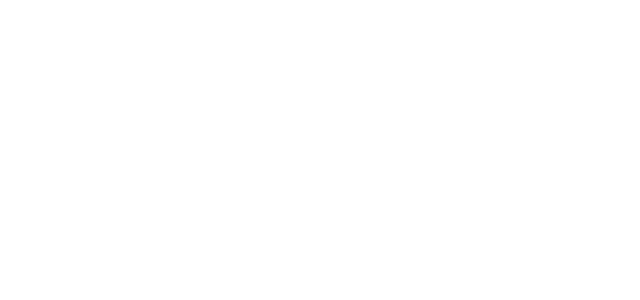
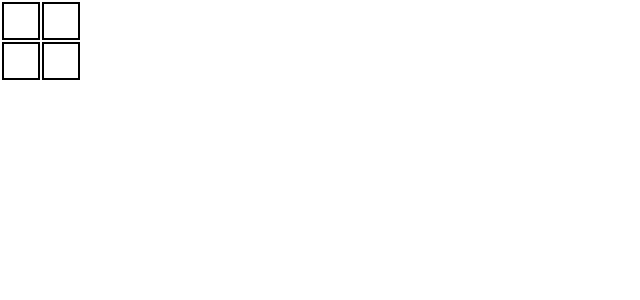
Before and after one commit to MittBrukernavn/alexandersen, a React (Create React App) app in the folder client/: page /minesweeper in a window 1280 px wide. Shown: the top 300 px of the page, without its empty margins (0-640 px from the left). Built offline with nearby package versions, Linux system fonts and the light colour scheme.

Commit message:
Made some base layout

```diff
--- a/client/src/App.js
+++ b/client/src/App.jsx
@@ -7,6 +7,7 @@
 import BingoRequest from './components/bingo/BingoRequest.jsx';
 import ChristmasTree from './components/christmas-binary-tree/ChristmasTree.jsx';
 import Snake from './components/snake/Snake.jsx';
+import Minesweeper from './components/minesweeper/Minesweeper.jsx';
 
 import Login from './components/admin/Login.jsx';
 import AdminPanel from './components/admin/AdminPanel.jsx';
@@ -22,6 +23,7 @@
       <Route path='/bingo' exact component={Bingo} />
       <Route path='/bingo/request' component={BingoRequest} />
       <Route path='/christmastree' exact component={ChristmasTree} />
+      <Route path='/minesweeper' component={Minesweeper} />
       <Route path='/snake' component={Snake} />
       <Route path='/admin' exact component={()=><Redirect to='/admin/login' />} />
       <Route path='/admin/login' component={Login} />
--- a/client/src/components/home/Body.jsx
+++ b/client/src/components/home/Body.jsx
@@ -28,7 +28,12 @@
 
 const pages = [
   {
-    title: 'Snake (WIP)',
+    title: 'Minesweeper',
+    href: '/minesweeper',
+    description: 'Another game I made, this one after my final exam.'
+  },
+  {
+    title: 'Snake',
     href: '/snake',
     description: 'In order to effectively procrastinate for my exams, I wanted to program a simple game, like snake. So I did.'
   },
--- /dev/null
+++ b/client/src/components/minesweeper/Minesweeper.jsx
@@ -0,0 +1,42 @@
+import React, { useState } from 'react';
+import styled from 'styled-components';
+
+import MinesweeperTile from './MinesweeperTile.jsx';
+
+const Wrapper = styled.div`
+
+`;
+
+const Minesweeper = (props) => {
+  const [ initialized, setInitialized ] = useState(false);
+  const [ board, setBoard ] = useState([[{bomb: false, checked: false}, {bomb: false, checked: false}], [{bomb: false, checked: false}, {bomb: false, checked: false}]]);
+
+  const clicked = (rowNumber, colNumber) => {
+    if (!initialized) {
+      setInitialized(true);
+      // set bombs
+
+      console.log('Initialized');
+    }
+  };
+
+  return (
+    <table>
+      <tbody>
+        {
+          board.map((row, rowNumber) => (
+            <tr key={rowNumber}>
+              {row.map((tile, colNumber) => {
+                const { bomb, checked } = tile;
+                return <MinesweeperTile key={colNumber} bomb={bomb} tested={checked} onClick={()=>clicked(rowNumber, colNumber)} />;
+              })}
+            </tr>
+          ))
+
+        }
+      </tbody>
+    </table>
+  );
+}
+
+export default Minesweeper;
--- /dev/null
+++ b/client/src/components/minesweeper/MinesweeperTile.jsx
@@ -0,0 +1,18 @@
+import React from 'react';
+import styled from 'styled-components';
+
+const Wrapper = styled.td`
+  width: 2em;
+  height: 2em;
+  border: 2px solid black;
+  background-color: ${props => props.tested ? 'blue' : 'white' };
+  ${props => props.bomb && props.tested ? 'background-color: red;' : null}
+`;
+
+const MinesweeperTile = props => {
+  const { tested, bomb, onClick } = props;
+
+  return <Wrapper tested={tested} bomb={bomb} onClick={onClick} />;
+}
+
+export default MinesweeperTile;
```
Also changed, not shown: client/public/index.html (+0 -23 lines).
